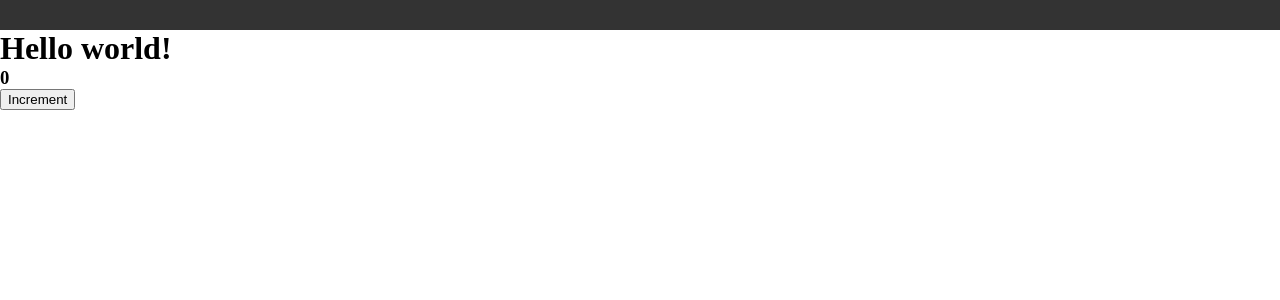
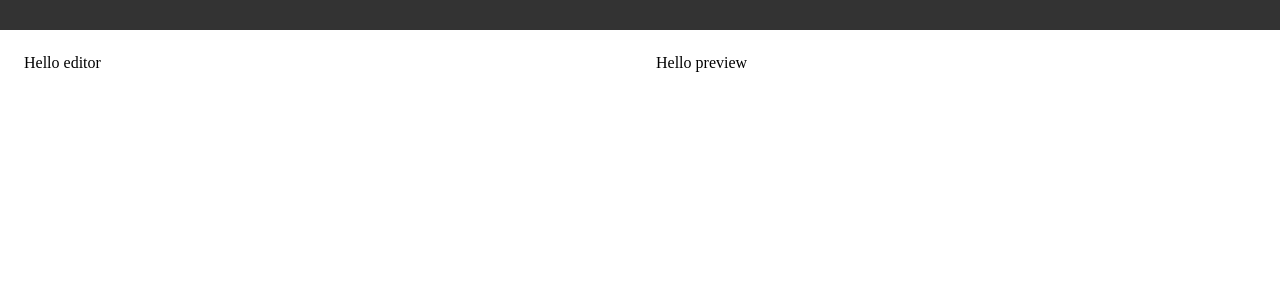
Before and after one commit to m-rejdych/markdown-editor, a React (Create React App) app in the folder packages/renderer/: page / in a window 1280 px wide. Shown: the top 300 px of the page. Built offline with nearby package versions, Linux system fonts and the light colour scheme; the HTML template or start-up script is replaced by a standard one.

Commit message:
Added Editor and Preview compoenents.

```diff
--- a/packages/renderer/src/App.tsx
+++ b/packages/renderer/src/App.tsx
@@ -1,24 +1,16 @@
 // @jsxImportSource @emotion/react */
-import React, { useState } from 'react';
+import React from 'react';
 
 import TopBar from './components/TopBar';
+import Editor from './components/Editor';
+import Preview from './components/Preview';
 
-
-const App: React.FC = () => {
-  const [count, setCount] = useState(0);
-
-  const handleIncrement = (): void => {
-    setCount((prev) => prev + 1);
-  };
-
-  return (
-    <div css={{ backgroundColor: 'transparent', marginTop: 30 }}>
-      <TopBar />
-      <h1>Hello world!</h1>
-      <h3>{count}</h3>
-      <button onClick={handleIncrement}>Increment</button>
-    </div>
-  );
-};
+const App: React.FC = () => (
+  <div css={{ display: 'flex', backgroundColor: 'transparent', marginTop: 30 }}>
+    <TopBar />
+    <Editor />
+    <Preview />
+  </div>
+);
 
 export default App;
--- /dev/null
+++ b/packages/renderer/src/components/Editor/Editor.tsx
@@ -0,0 +1,20 @@
+//* @jsxImportSource @emotion/react */
+import React from 'react';
+
+const Editor: React.FC = () => {
+  return (
+    <div
+      css={{
+        width: '50%',
+        paddingRight: 16,
+        paddingLeft: 24,
+        paddingBottom: 24,
+        paddingTop: 24,
+      }}
+    >
+      Hello editor
+    </div>
+  );
+};
+
+export default Editor;
--- /dev/null
+++ b/packages/renderer/src/components/Editor/index.ts
@@ -0,0 +1 @@
+export { default } from './Editor';
--- /dev/null
+++ b/packages/renderer/src/components/Preview/Previev.tsx
@@ -0,0 +1,20 @@
+//* @jsxImportSource @emotion/react */
+import React from 'react';
+
+const Preview: React.FC = () => {
+  return (
+    <div
+      css={{
+        width: '50%',
+        paddingTop: 24,
+        paddingRight: 24,
+        paddingBottom: 24,
+        paddingLeft: 16,
+      }}
+    >
+      Hello preview
+    </div>
+  );
+};
+
+export default Preview;
--- /dev/null
+++ b/packages/renderer/src/components/Preview/index.ts
@@ -0,0 +1 @@
+export { default } from './Previev';
--- /dev/null
+++ b/packages/renderer/src/components/TopBar/index.ts
@@ -0,0 +1 @@
+export { default } from './TopBar';
```
Also changed, not shown: packages/renderer/src/components/TopBar/TopBar.tsx (renamed from packages/renderer/src/components/TopBar.tsx).
